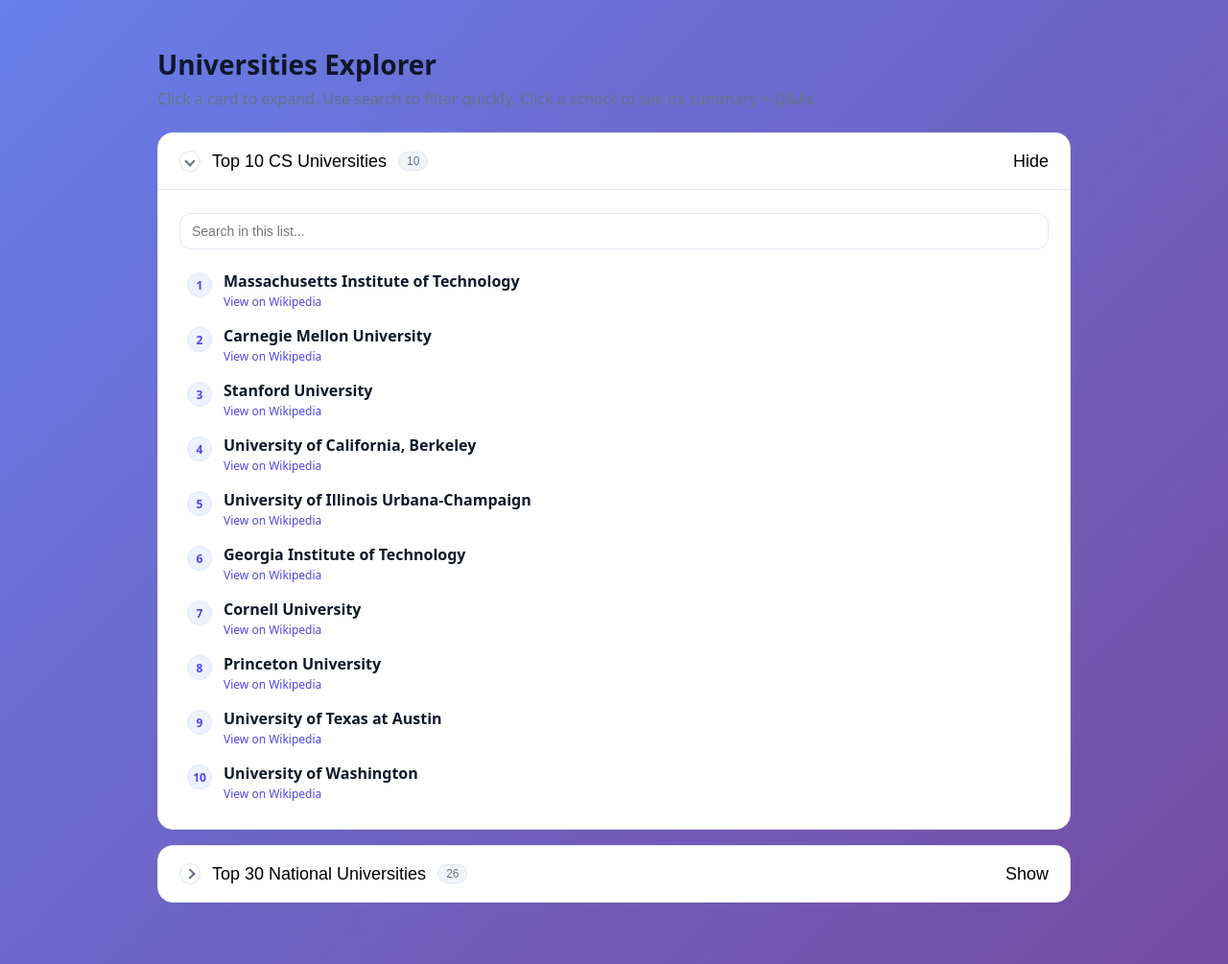
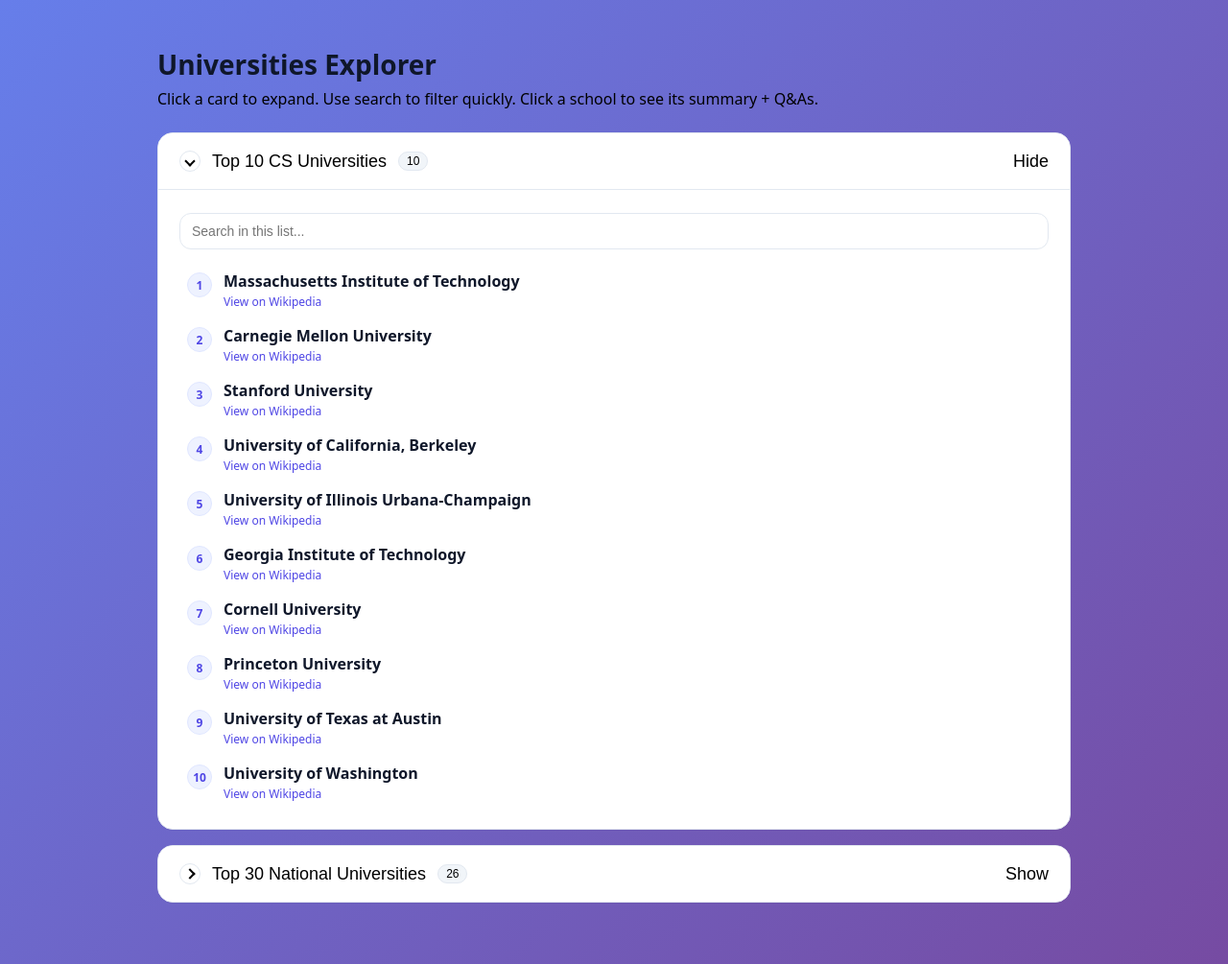
Before and after one commit to azazaz123010/rag, a Flask app: page /index in a window 1280 px wide. Shown: the whole page at 96% size. Run offline with Flask 3, Linux system fonts and the light colour scheme.

Commit message:
Update style.css

```diff
--- a/static/style.css
+++ b/static/style.css
@@ -10,7 +10,7 @@ body {
 
 /* ...existing code... */
 :root{
-  --bg:#f8fafc; --card:#ffffff; --ink:#0f172a; --muted:#64748b;
+  --bg:#f8fafc; --card:#ffffff; --ink:#0f172a; --muted:#000000;
   --ring:#e2e8f0; --accent:#4f46e5; --accent-50:#eef2ff;
 }
 *{box-sizing:border-box}
```
